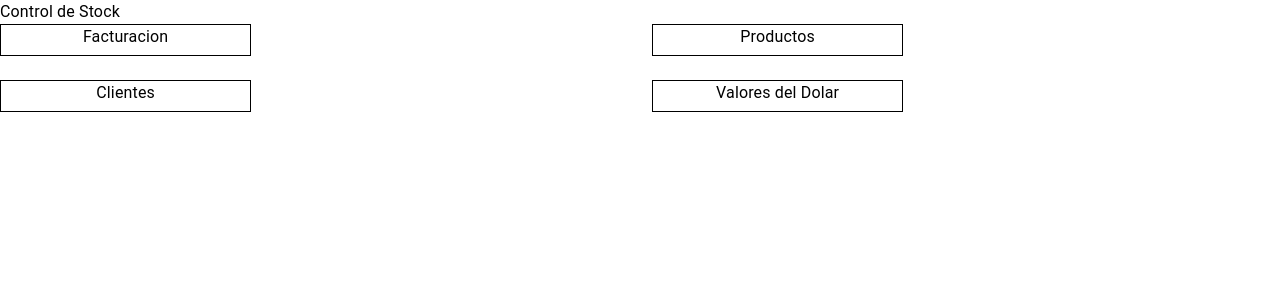
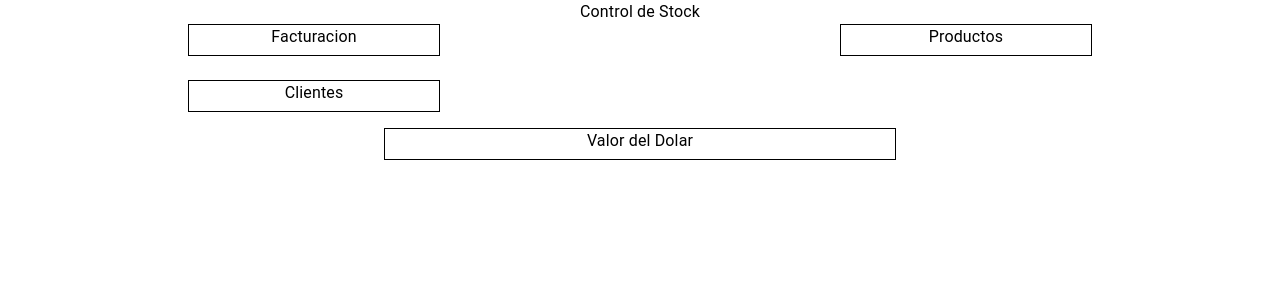
Before and after one commit to PatoJulia/StockControl-App, a Next.js app in the folder frontend/: page /home in a window 1280 px wide. Shown: the top 300 px of the page. Built offline with nearby package versions, Linux system fonts and the light colour scheme.

Commit message:
homeMenu center

```diff
--- a/frontend/src/app/home/HomeMenu.tsx
+++ b/frontend/src/app/home/HomeMenu.tsx
@@ -1,15 +1,15 @@
-import HomeCard from "@/components/homeCard";
+import HomeCard from "@/components/HomeCard";
 import Box from "@mui/material/Box";
 import  Grid from "@mui/material/Grid";
 import Typography from "@mui/material/Typography";
 
-const NAMES = ["Facturacion", "Productos", "Clientes", "Valores del Dolar"];
+const NAMES = ["Facturacion", "Productos", "Clientes"];
 
 export default function HomeMenu()
 {
     return (
         <>
-            <Grid item xs = {12}>
+            <Grid item xs = {12} textAlign={"center"}>
             <Typography>Control de Stock</Typography>
             </Grid>
             <Grid container rowSpacing={3} columnSpacing={{ xs: 1, sm: 2, md: 3 }}>
@@ -19,6 +19,10 @@ export default function HomeMenu()
                     </Grid>)
                 ) }
             </Grid>
+                <Box margin ={"auto"} width={"40%"} height={{xs:"2rem",sm:"2rem"}} textAlign={"center"} border={"1px solid black"} marginTop={2}>
+                <Typography>Valor del Dolar</Typography>
+                </Box>
+
         </>
     );
 }
--- a/frontend/src/components/HomeCard.tsx
+++ b/frontend/src/components/HomeCard.tsx
@@ -6,7 +6,7 @@ interface Props {
   }
 export default function HomeCard(props: Props){
     return(
-        <Box width={"40%"} height={{xs:"2rem",sm:"2rem"}} textAlign={"center"} border={"1px solid black"}>
+        <Box margin={"auto"} width={"40%"} height={{xs:"2rem",sm:"2rem"}} textAlign={"center"} border={"1px solid black"} justifyContent="center"alignItems="center">
         <Typography>{props.title}</Typography>
         </Box>
     )
```
